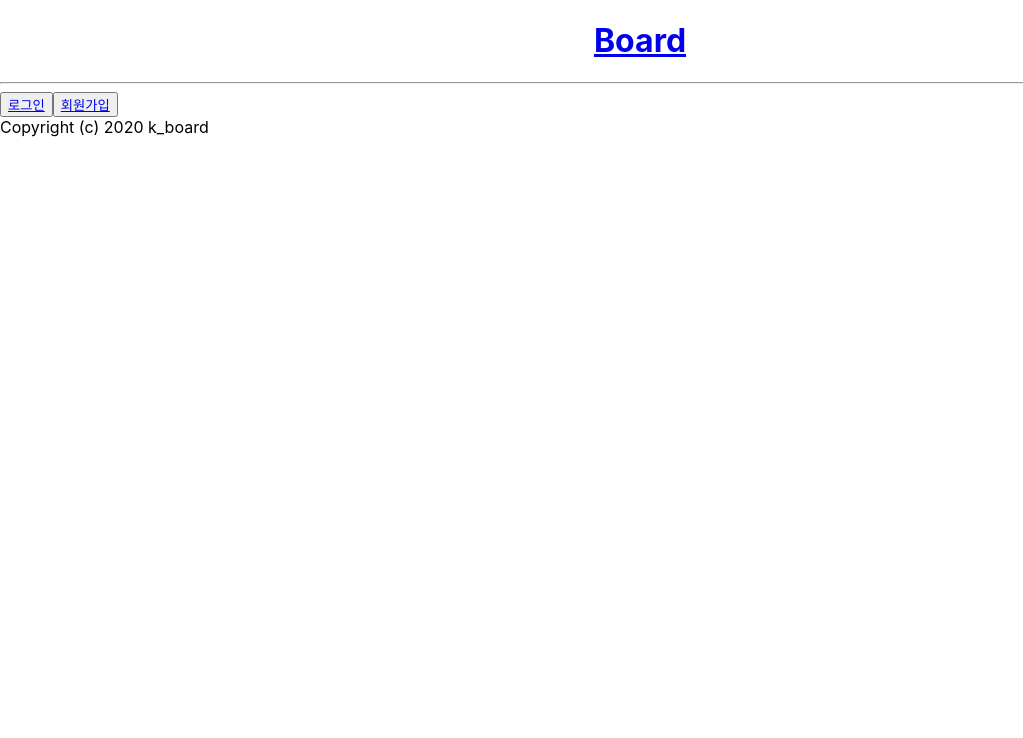
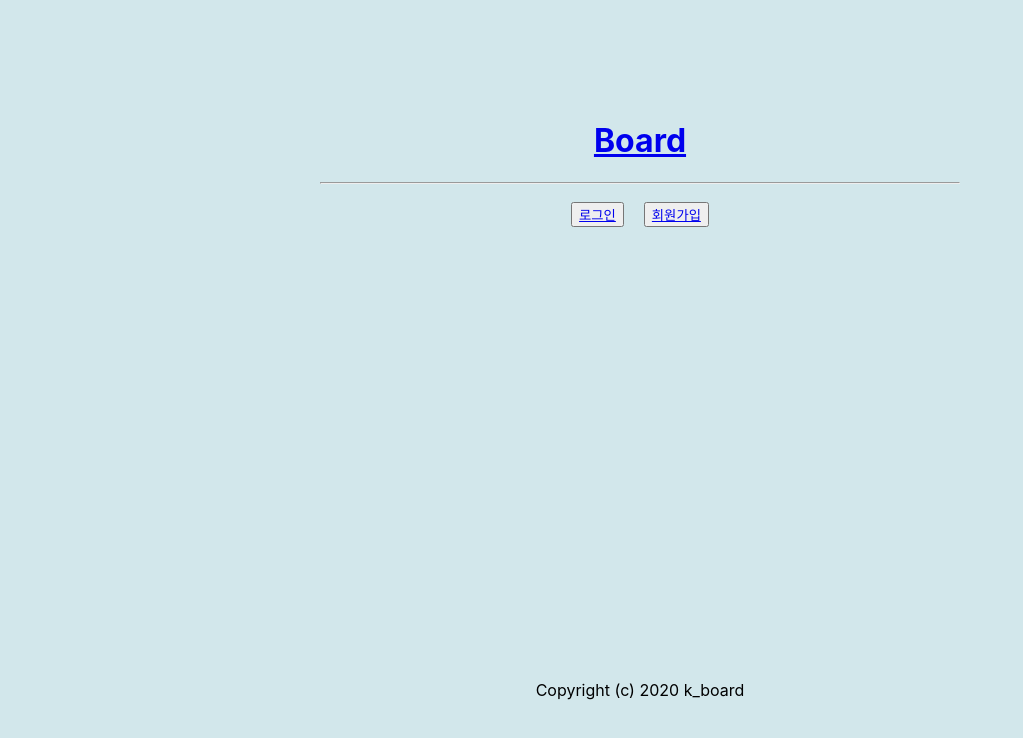
Before and after one commit to alemfla3181/B, a React (Create React App) app in the folder Client/: page / in a window 1280 px wide. Shown: the top 738 px of the page, without its empty margins (0-1023 px from the left). Built offline with nearby package versions, Linux system fonts and the light colour scheme.

Commit message:
css update

```diff
--- a/Client/src/App.css
+++ /dev/null
@@ -1,38 +0,0 @@
-.App {
-  text-align: center;
-}
-
-.App-logo {
-  height: 40vmin;
-  pointer-events: none;
-}
-
-@media (prefers-reduced-motion: no-preference) {
-  .App-logo {
-    animation: App-logo-spin infinite 20s linear;
-  }
-}
-
-.App-header {
-  background-color: #282c34;
-  min-height: 100vh;
-  display: flex;
-  flex-direction: column;
-  align-items: center;
-  justify-content: center;
-  font-size: calc(10px + 2vmin);
-  color: white;
-}
-
-.App-link {
-  color: #61dafb;
-}
-
-@keyframes App-logo-spin {
-  from {
-    transform: rotate(0deg);
-  }
-  to {
-    transform: rotate(360deg);
-  }
-}
--- a/Client/src/App.js
+++ b/Client/src/App.js
@@ -1,4 +1,3 @@
-import './App.css';
 import {
   BrowserRouter as Router,
   Routes,
--- /dev/null
+++ b/Client/src/Components/Footer.css
@@ -0,0 +1,9 @@
+.footer{
+  position: fixed;
+  width: 100%;
+  left: 0;
+  bottom: 0;
+  align-items: center;
+  text-align: center;
+  font-size: 1rem;
+}
--- a/Client/src/Components/Footer.js
+++ b/Client/src/Components/Footer.js
@@ -1,8 +1,9 @@
 import React from 'react'
+import './Footer.css';
 
 function Footer() {
     return (
-        <div>
+        <div className='footer'>
             <footer>Copyright (c) 2020 k_board</footer>
         </div>
     )
--- a/Client/src/Components/Login.js
+++ b/Client/src/Components/Login.js
@@ -37,9 +37,7 @@ function Login(props) {
     return (
         <div>
             <Header />
-            <div style={{
-                display: 'flex', justifyContent: 'center', alignItems: 'center', width: '100%', height: '100vh'
-            }}>
+            <div >
                 <form style={{ display: 'flex', flexDirection: 'column' }}
                     onSubmit={onSubmitHandler}>
                     <label>Email</label>
--- /dev/null
+++ b/Client/src/Components/MainBoard.css
@@ -0,0 +1,22 @@
+html, body{
+  background-color: rgb(210, 231, 235);
+}
+
+.LandingPage{
+  position: absolute;
+  top: 50%;
+  left: 50%;
+  width: 50%;
+  height: 600px;
+  transform: translate(-50%, -50%);
+  border: 10px rgb(146, 255, 173);
+  border-radius: 20px;
+  border-radius: solid;
+
+  align-items: center;
+  text-align: center;
+}
+
+button{
+  margin: 10px;
+}
--- a/Client/src/Components/MainBoard.js
+++ b/Client/src/Components/MainBoard.js
@@ -2,11 +2,9 @@ import React, {useEffect, useState} from 'react'
 import { Link } from 'react-router-dom';
 import Footer from './Footer';
 import Header from './Header';
-
-
+import './MainBoard.css';
 
 function MainBoard() {
-
     const [User, setUser] = useState(false);
 
     useEffect(() => {
@@ -16,7 +14,7 @@ function MainBoard() {
     },[])
 
     return (
-        <div>
+        <div className='LandingPage'>
             {!User ?
                 <div>
                     <Header />
```
